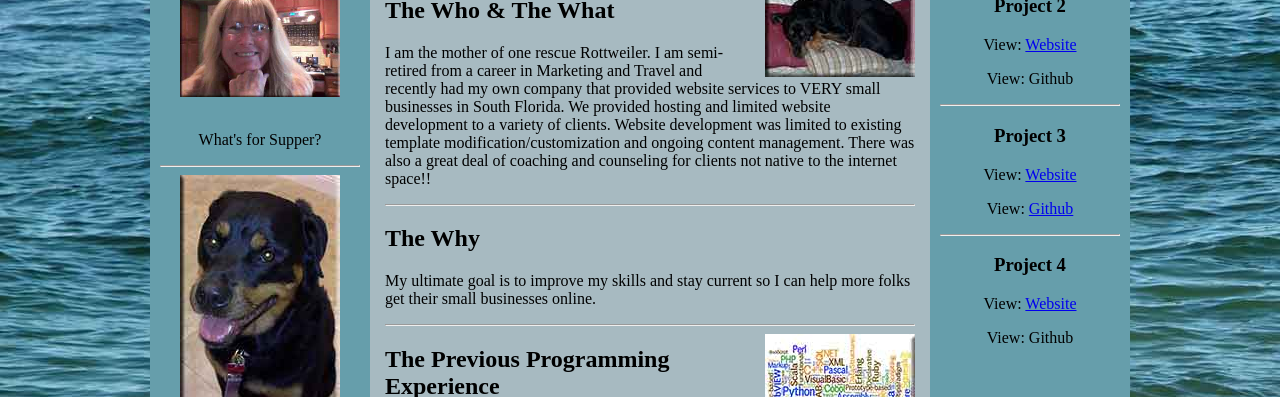
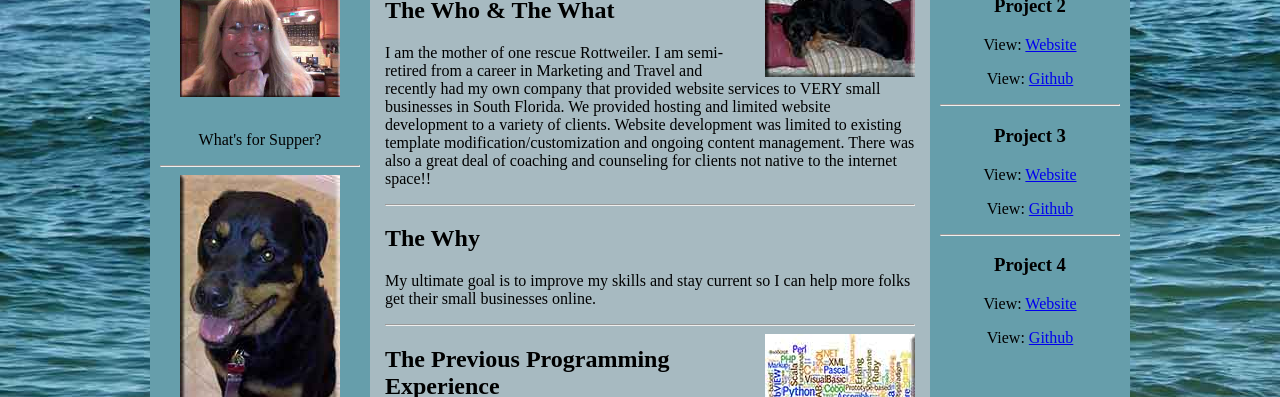
Before and after one commit to horstmyer/p1, a plain HTML site: page index.html in a window 1280 px wide. Shown: the part 221-618 px from the top of the page. Drawn offline with Linux system fonts and the light colour scheme.

Commit message:
once more with feeling

```diff
--- a/index.html
+++ b/index.html
@@ -44,7 +44,7 @@
    <div class="colright">
    <h3>Project 2</h3>
    <P>View:  <a href="http://p2.lhorstmyer.me/" title="CSCI E-15 p2" target="_blank">Website</a><br /></p>
-   <p>View:  <a href="https://github.com/horstmyer/p2"></a>Github</p>
+   <p>View:  <a href="https://github.com/horstmyer/p2">Github</a></p>
    <hr>
    <h3>Project 3 </h3>
    <p>View:  <a href="http://project3.lhorstmyer.me/" target="new">Website</a><br /><p>
@@ -52,7 +52,7 @@
    <hr>
    <h3>Project 4</h3>
 	 <P>View:  <a href="http://p4.lhorstmyer.me/" title="CSCI E-15 p2" target="_blank">Website</a><br /></p>
-   <p>View:  <a href="https://github.com/horstmyer/p4"></a>Github</p>
+   <p>View:  <a href="https://github.com/horstmyer/p4">Github</a></p>
    </div>
    <div class="clear"></div>
    <!-- begin bottom div -->
```
